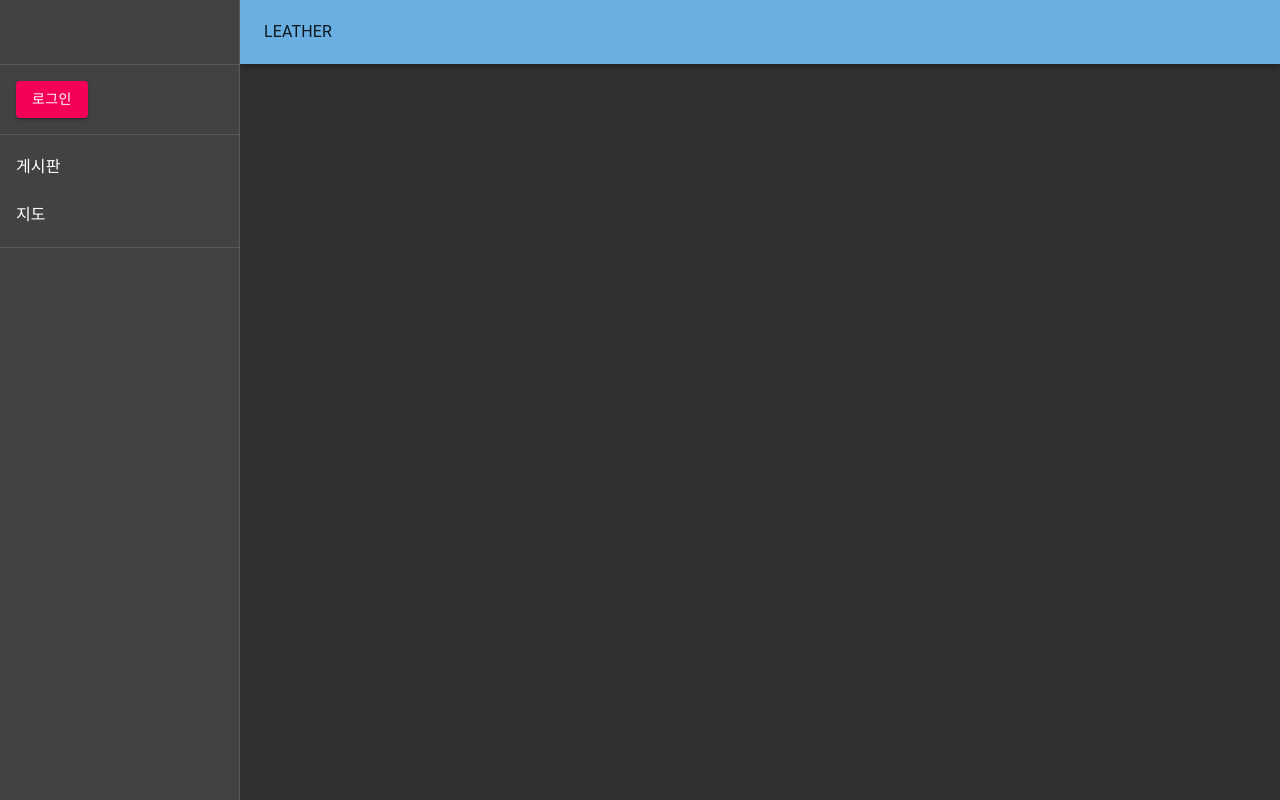
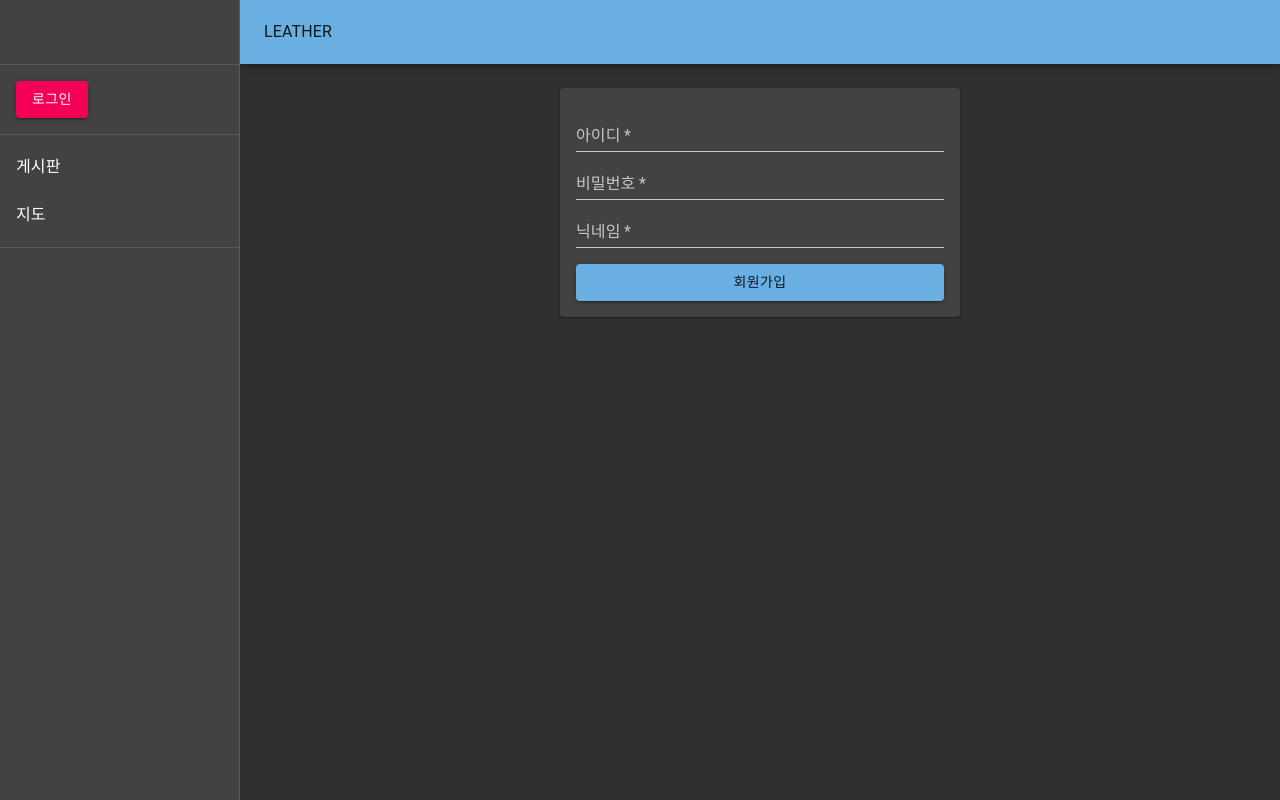
Before and after one commit to leedoe/leather-playground-front, a React (Create React App) app: page /users/register in a window 1280 px wide. Built offline with nearby package versions, Linux system fonts and the light colour scheme.

Commit message:
로그인 기능 추가

```diff
--- a/src/layout/layout.js
+++ b/src/layout/layout.js
@@ -9,6 +9,7 @@ import Posts from '../posts/posts';
 import PostDetail from '../postDetail/postDetail'
 import LoginPage from '../loginPage/loginPage'
 import Post from '../post/post'
+import RegisterUser from '../registerUser/registerUser';
 
 const drawerWidth = 240;
 const useStyles = theme => ({
@@ -116,11 +117,14 @@ class Layout extends React.Component {
             <Route exact path='/posts/:pk'>
               <PostDetail user={this.state.user}/>
             </Route>
-            <Route exact path='/posts'>
+            <Route exact path='/posts/'>
               <Posts isLoggedIn={this.state.isLoggedIn}/>
             </Route>
-            <Route exact path='/login'>
+            <Route exact path='/login/'>
               <LoginPage login={this.login} setUserData={this.setUserData}/>
+            </Route>
+            <Route path='/users/register/'>
+              <RegisterUser setUserData={this.setUserData}/>
             </Route>
           </Switch>
         </main>
--- a/src/loginPage/loginPage.js
+++ b/src/loginPage/loginPage.js
@@ -2,7 +2,7 @@ import React from 'react';
 import { TextField, withStyles, Paper, Button, Backdrop, CircularProgress } from '@material-ui/core';
 import Axios from 'axios';
 
-import { withRouter } from 'react-router-dom'
+import { withRouter, Link } from 'react-router-dom'
 import { withSnackbar } from 'notistack';
 
 const useStyles = theme => ({
@@ -159,6 +159,8 @@ class LoginPage extends React.Component {
                   로그인
                 </Button>
                 <Button
+                  component={Link}
+                  to={`/users/register/`}
                   fullWidth={true}
                   variant="contained"
                   color="primary">
--- a/src/post/post.js
+++ b/src/post/post.js
@@ -1,6 +1,5 @@
 import React from 'react'
 import ReactQuill from 'react-quill'
-import moment from 'moment-timezone';
 import 'react-quill/dist/quill.snow.css'
 import { Card, CardContent, withStyles, TextField, Button, CardActions, Backdrop, CircularProgress } from '@material-ui/core'
 
--- /dev/null
+++ b/src/registerUser/registerUser.js
@@ -0,0 +1,166 @@
+import React from 'react'
+import { withStyles, Backdrop, CircularProgress, Paper, Button, TextField } from '@material-ui/core';
+import { withSnackbar } from 'notistack';
+import { withRouter } from 'react-router-dom';
+import Axios from 'axios';
+
+const useStyles = theme => ({
+  logindiv: {
+    // width: theme.spacing(50),
+    margin: '0 auto',
+    padding: theme.spacing(2),
+    [theme.breakpoints.up('sm')]: {
+      width: theme.spacing(50),
+    }
+  },
+  password: {
+    //paddingTop: theme.spacing(2)
+  },
+  textfield: {
+    width: theme.spacing(46)
+  },
+  buttonDiv: {
+    marginTop: theme.spacing(2)
+  },
+  leftButton: {
+    marginTop: theme.spacing(2),
+    // marginBottom: theme.spacing(2)
+  },
+  center: {
+    alignItem: 'center',
+    justify: 'center'
+  },
+  backdrop: {
+    zIndex: theme.zIndex.drawer + 999,
+    color: '#fff',
+  }
+});
+
+class RegisterUser extends React.Component {
+  state = {
+    nowLoading: false,
+    user: {
+      username: '',
+      name: '',
+      password: ''
+    },
+    userTextField: {
+      username: false,
+      name: false,
+      password: false
+    }
+  }
+
+  constructor(props) {
+    super(props)
+    this.usernameOnChange = this.usernameOnChange.bind(this)
+    this.passwordOnChange = this.passwordOnChange.bind(this)
+    this.nameOnChange = this.nameOnChange.bind(this)
+    this.register = this.register.bind(this)
+  }
+
+  usernameOnChange (e) {
+    const user = this.state.user
+    user.username = e.target.value
+    console.log(user)
+    this.setState({user})
+  }
+
+  passwordOnChange (e) {
+    const user = this.state.user
+    user.password = e.target.value
+    console.log(user)
+    this.setState({user})
+  }
+
+  nameOnChange (e) {
+    const user = this.state.user
+    user.name = e.target.value
+    console.log(user)
+    this.setState({user})
+  }
+
+  register() {
+    this.setState({nowLoading: true})
+    this.setState({
+      userTextField: {
+        username: false,
+        name: false,
+        password: false
+      }
+    })
+    const data = this.state.user
+    console.log(data)
+    Axios.post(
+      'http://127.0.0.1:8000/api/users/',
+      data
+      ).then((response) => {
+        console.log(response)
+        this.setState({nowLoading: false})
+        this.props.history.replace('/login/')
+      }).catch((error) => {
+        this.setState({nowLoading: false})
+        console.log(error.response)
+        for(const data in error.response.data) {
+          console.log(data)
+          const userTextField = this.state.userTextField
+          userTextField[data] = true
+          console.log(userTextField)
+          this.setState({userTextField})
+          let message = error.response.data[data][0]
+          message = message.replace('사용자 이름은', '아이디는')
+          message = message.replace('Name of User은/는', '닉네임은')
+          this.props.enqueueSnackbar(message, {variant: 'error'})
+        }
+      })
+  }
+
+  render() {
+    const {classes} = this.props
+    return (
+      <div>
+        <Backdrop className={classes.backdrop} open={this.state.nowLoading}>
+          <CircularProgress color="inherit" />
+        </Backdrop>
+        <Paper className={classes.logindiv}>
+            <form
+              onSubmit={this.onPushLoginButton}
+              noValidate
+              autoComplete="off">
+              <TextField required
+                fullWidth={true}
+                id='username'
+                label='아이디'
+                error={this.state.userTextField.username}
+                onChange={this.usernameOnChange}
+                onKeyPress={this.inputIdKeyPress}/>
+              <TextField required
+                fullWidth={true}
+                id='password'
+                label='비밀번호'
+                type='password'
+                onChange={this.passwordOnChange}
+                onKeyPress={this.inputPasswordKeyPress}/>
+              <TextField required
+                fullWidth={true}
+                id='name'
+                label='닉네임'
+                error={this.state.userTextField.name}
+                onChange={this.nameOnChange}
+                onKeyPress={this.inputIdKeyPress}/>
+                <Button
+                  className={classes.leftButton}
+                  fullWidth={true}
+                  variant="contained"
+                  color="primary"
+                  onClick={this.register}>
+                  회원가입
+                </Button>
+            </form>
+        </Paper>
+      </div>
+    )
+  }
+}
+
+export default withStyles(useStyles, { withTheme: true })(withSnackbar(withRouter(RegisterUser)));
--- a/src/sidemenu/sidemenu.js
+++ b/src/sidemenu/sidemenu.js
@@ -86,7 +86,7 @@ class SideMenu extends React.Component {
               aria-controls="simple-menu"
               aria-haspopup="true"
               onClick={this.handleClick}>
-              {this.props.user.username}
+              {this.props.user.name}
             </Button>
             <Menu
               id="simple-menu"
```
